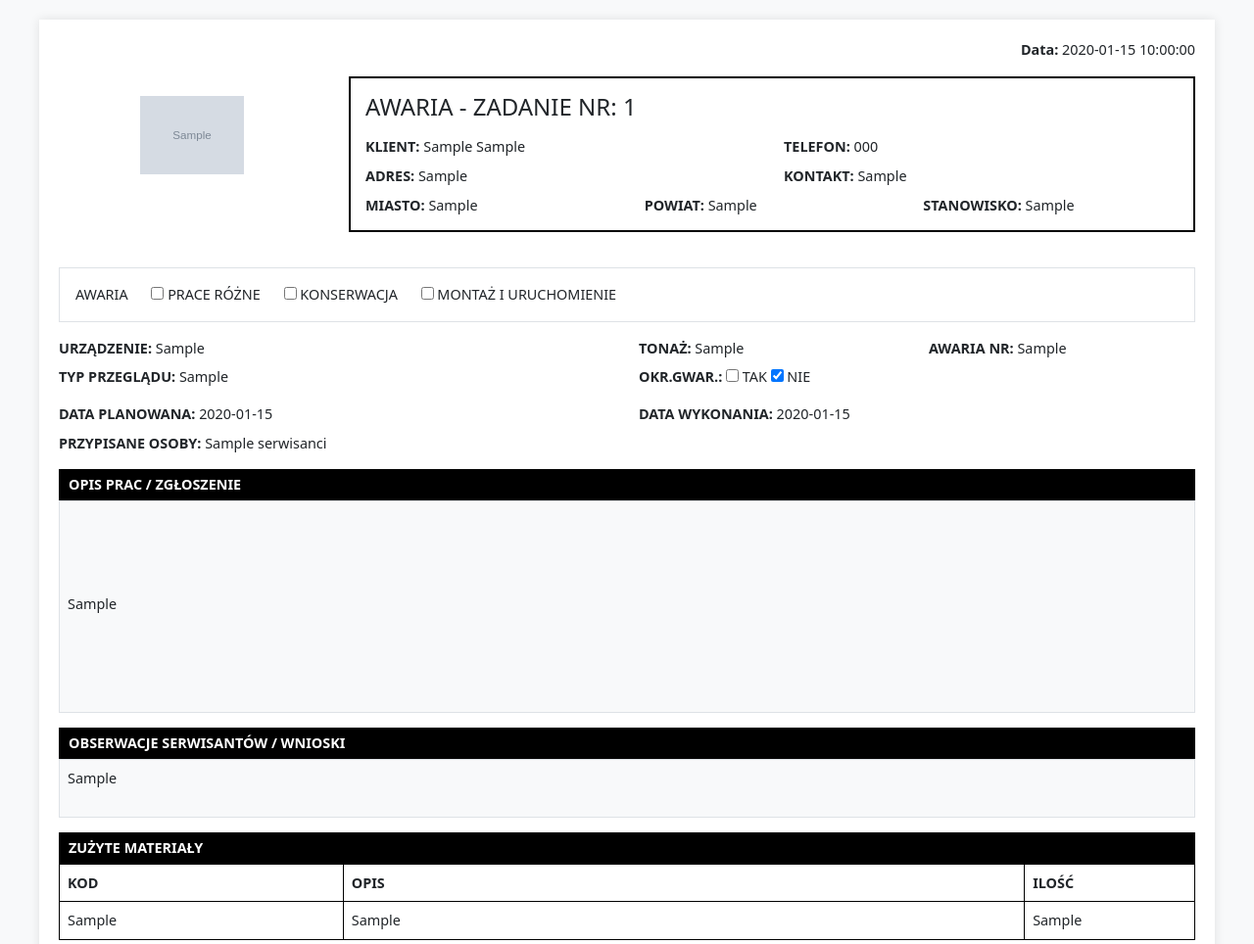
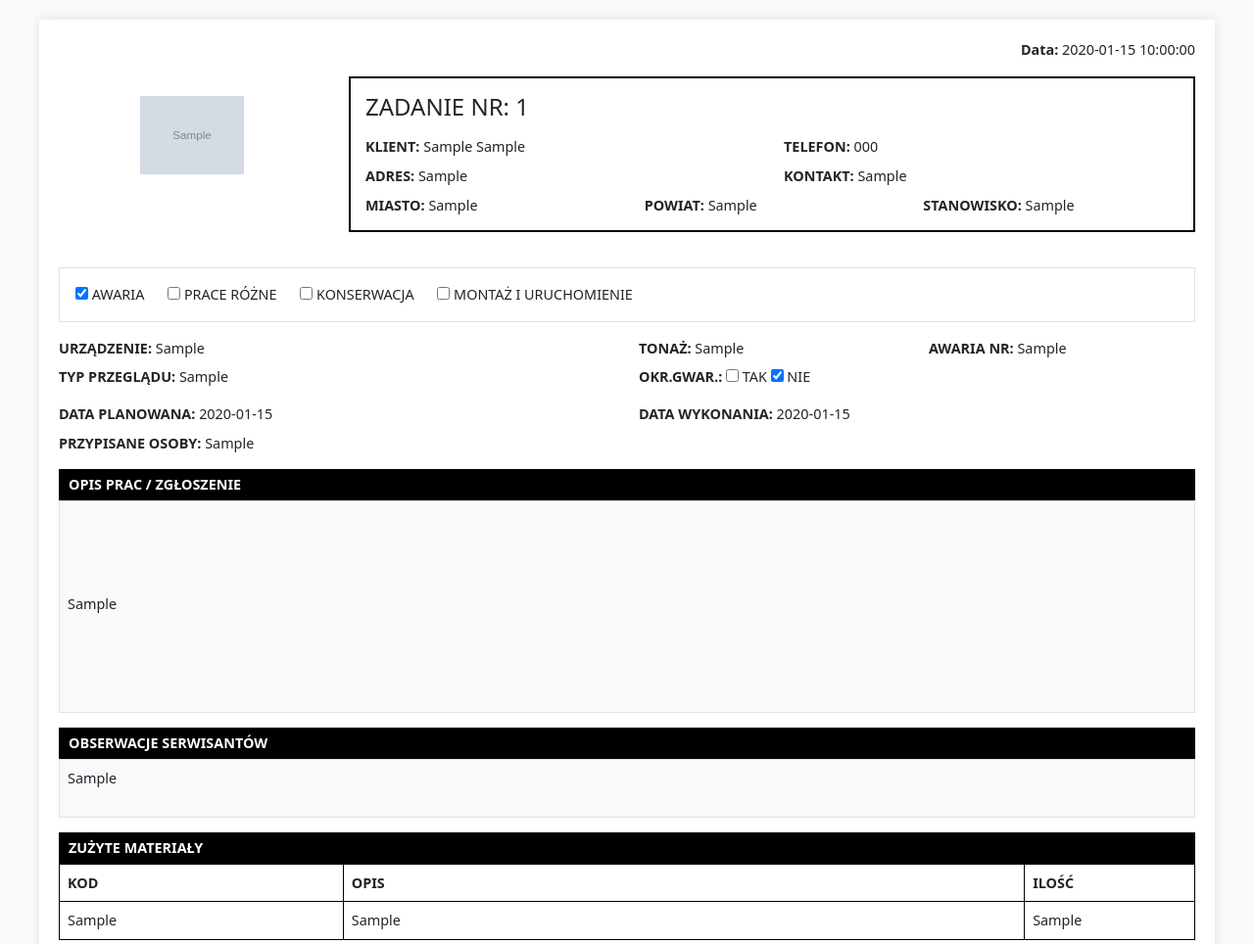
Before and after one commit to Ksawnowek/inspection-app-iis, a Python web app: template backend/app/templates/awaria.html in a window 1280 px wide. Shown: the top 964 px of the page at 98% size. Run offline with Jinja, Linux system fonts and the light colour scheme; the template is opened without the code that fills it: most values are stand-ins (such as "Sample title", 1, 10 or a date in 2020); grey boxes marked "Sample" are stand-in pictures.

Commit message:
Poprawione formularze

```diff
--- a/backend/app/templates/awaria.html
+++ b/backend/app/templates/awaria.html
@@ -136,7 +136,7 @@
             </div>
             <div class="col-9">
                 <div class="header-section">
-                    <h4 class="mb-3">AWARIA - ZADANIE NR: <span id="task-number">{{ naglowek.ZNAG_Id }}</span></h4>
+                    <h4 class="mb-3">ZADANIE NR: <span id="task-number">{{ naglowek.ZNAG_Id }}</span></h4>
 
                     <div class="row mb-2">
                         <div class="col-6">
@@ -175,7 +175,7 @@
         <div class="row mb-3">
             <div class="col-12">
                 <div class="checkbox-group border p-3">
-                    <label>AWARIA</label>
+                <label><input type="checkbox" id="awaria" checked> AWARIA</label>
                     <label><input type="checkbox" id="prace-rozne"> PRACE RÓŻNE</label>
                     <label><input type="checkbox" id="konserwacja"> KONSERWACJA</label>
                     <label><input type="checkbox" id="montaz"> MONTAŻ I URUCHOMIENIE</label>
@@ -218,7 +218,7 @@
 
         <div class="row mb-3 no-break">
             <div class="col-12">
-                <strong>PRZYPISANE OSOBY:</strong> <span class="auto-expand">{{ serwisanci|join(', ') if serwisanci else naglowek.ZNAG_Osoby or '' }}</span>
+                <strong>PRZYPISANE OSOBY:</strong> <span class="auto-expand">{{ naglowek.ZNAG_Osoby or '' }}</span>
             </div>
         </div>
 
@@ -238,7 +238,7 @@
 
         <!-- Obserwacje serwisantów -->
         <div class="section-block">
-            <div class="section-title">OBSERWACJE SERWISANTÓW / WNIOSKI</div>
+            <div class="section-title">OBSERWACJE SERWISANTÓW</div>
             <div class="text-field auto-expand">{{ naglowek.ZNAG_Uwagi or '' }}</div>
         </div>
 
--- a/backend/app/templates/prace_rozne.html
+++ b/backend/app/templates/prace_rozne.html
@@ -138,7 +138,7 @@
             </div>
             <div class="col-9">
                 <div class="header-section">
-                    <h4 class="mb-3">PRACE RÓŻNE - ZADANIE NR: <span id="task-number">{{ naglowek.ZNAG_Id }}</span></h4>
+                    <h4 class="mb-3">ZADANIE NR: <span id="task-number">{{ naglowek.ZNAG_Id }}</span></h4>
 
                     <div class="row mb-2">
                         <div class="col-6">
@@ -206,7 +206,7 @@
 
         <div class="row mb-3 no-break">
             <div class="col-12">
-                <strong>PRZYPISANE OSOBY:</strong> <span class="auto-expand">{{ serwisanci|join(', ') if serwisanci else naglowek.ZNAG_Osoby or '' }}</span>
+                <strong>PRZYPISANE OSOBY:</strong> <span class="auto-expand">{{ naglowek.ZNAG_Osoby or '' }}</span>
             </div>
         </div>
 
--- a/backend/app/templates/zadanie.html
+++ b/backend/app/templates/zadanie.html
@@ -204,7 +204,7 @@
 
         <div class="row mb-3 no-break">
             <div class="col-12">
-                <strong>PRZYPISANE OSOBY:</strong> <span class="auto-expand">{{ serwisanci|join(', ') if serwisanci else naglowek.ZNAG_Osoby or '' }}</span>
+                <strong>PRZYPISANE OSOBY:</strong> <span class="auto-expand">{{ naglowek.ZNAG_Osoby or '' }}</span>
             </div>
         </div>
 
@@ -240,7 +240,7 @@
 
         <!-- Obserwacje -->
         <div class="section-block">
-            <div class="section-title">OBSERWACJE SERWISANTÓW / WNIOSKI</div>
+            <div class="section-title">OBSERWACJE SERWISANTÓW</div>
             <div class="text-field auto-expand">{{ naglowek.ZNAG_Uwagi or '' }}</div>
         </div>
 
```
Also changed, not shown: 1 other file.
